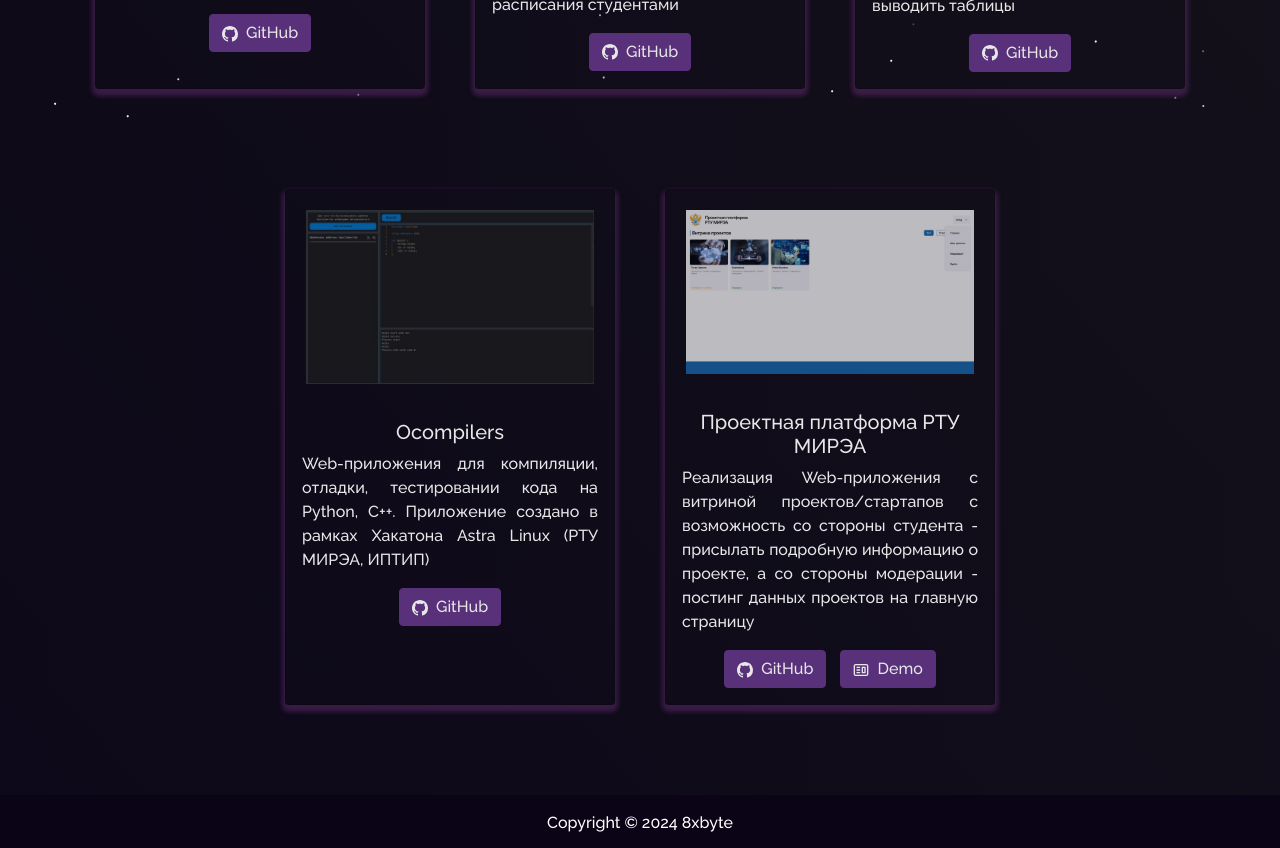
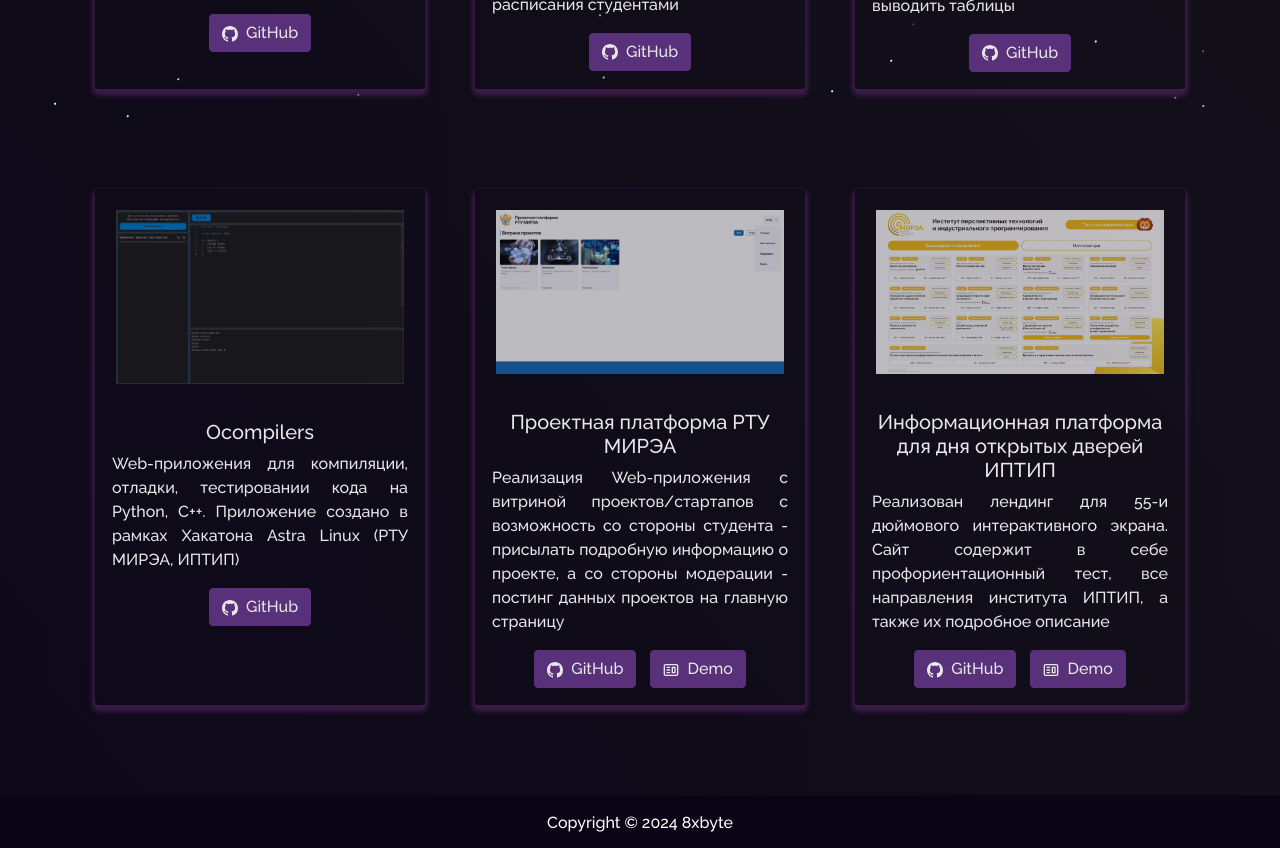
Before and after one commit to oreg0na/oreg0na.Portfolio, a React (Create React App) app: page /project in a window 1280 px wide. Shown: the part 680-1528 px from the top of the page. Built offline with nearby package versions, Linux system fonts and the light colour scheme.

Commit message:
Add card project

```diff
--- a/src/components/About/AboutCard.js
+++ b/src/components/About/AboutCard.js
@@ -8,7 +8,7 @@
       <Card.Body>
         <blockquote className="blockquote mb-0">
           <p style={{ textAlign: "justify" }}>
-            Всем привет, я <span className="purple">Слава Погосов </span>
+            Всем привет, я <span className="purple">Вячеслав Погосов </span>
             из города <span className="purple">Москва, Россия.</span>
             <br />
             В настоящий момент я учусь на Fullstack-разработчика в университете РТУ МИРЭА
--- a/src/components/Projects/Projects.js
+++ b/src/components/Projects/Projects.js
@@ -7,6 +7,7 @@
 import iqj from "../../Assets/Projects/iqj.jpg";
 import damid from "../../Assets/Projects/damid.png";
 import platform from "../../Assets/Projects/platform.png";
+import iptip_dod from "../../Assets/Projects/iptip_dod.png"
 
 function Projects() {
   return (
@@ -74,6 +75,16 @@
               demoLink="https://platform.8xbyte.dev/projects"
             />
           </Col>
+
+          <Col md={4} className="project-card">
+            <ProjectCard
+            imgPath={iptip_dod}
+            isBlog={false}
+            title="Информационная платформа для дня открытых дверей ИПТИП"
+            description="Реализован лендинг для 55-и дюймового интерактивного экрана. Сайт содержит в себе профориентационный тест, все направления института ИПТИП, а также их подробное описание"
+            ghLink="https://github.com/8xbyte/iptip_web"
+            demoLink="https://iptip.8xbyte.dev"/>
+          </Col>
         </Row>
       </Container>
     </Container>
```
Also changed, not shown: src/Assets/Projects/iptip_dod.png (added).
